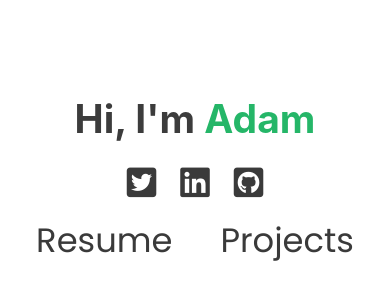
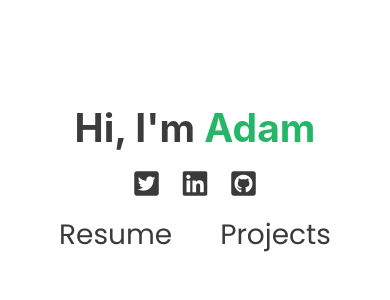
Before and after one commit to adamtowerz/adamtowersio-Late2019, a Gatsby site: page / in a window 390 px wide. Shown: the part 238-538 px from the top of the page. Built offline with nearby package versions, Linux system fonts and the light colour scheme; Gatsby itself is replaced by a stand-in of ours.

Commit message:
fix vh usage on mobile and tag margins

```diff
--- a/src/styles/projects.css
+++ b/src/styles/projects.css
@@ -90,7 +90,7 @@
 
 .card__tag {
   padding: 4px 12px;
-  margin: 0 4px;
+  margin: 4px 4px;
   border: 2px solid #dadada;
   background-color: #dadada;
   border-radius: 16px;
--- a/src/styles/theme.css
+++ b/src/styles/theme.css
@@ -10,7 +10,7 @@
   --light-grey: #d8d8d8;
   --primary-font: "Poppins", sans-serif;
   font-family: var(--primary-font);
-  font-size: 2vh;
+  font-size: 14px;
 
   --large-text: 2rem;
   --medium-text: 1.5rem;
@@ -57,8 +57,8 @@ ul {
 .backbtn {
   position: fixed;
   color: var(--side-bar-text-color);
-  font-size: 4vh;
-  margin: 5vh 3vh;
+  font-size: 24px;
+  margin: 36px 16px;
 }
 
 .flex-spacer {
```
Also changed, not shown: 1 other file.
